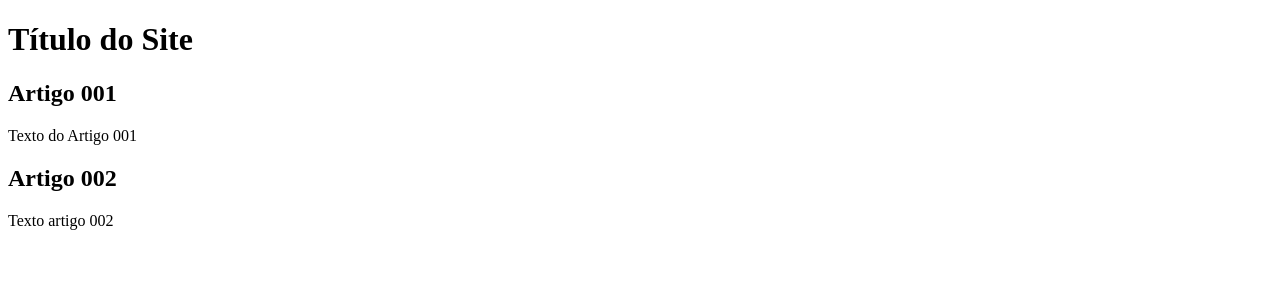
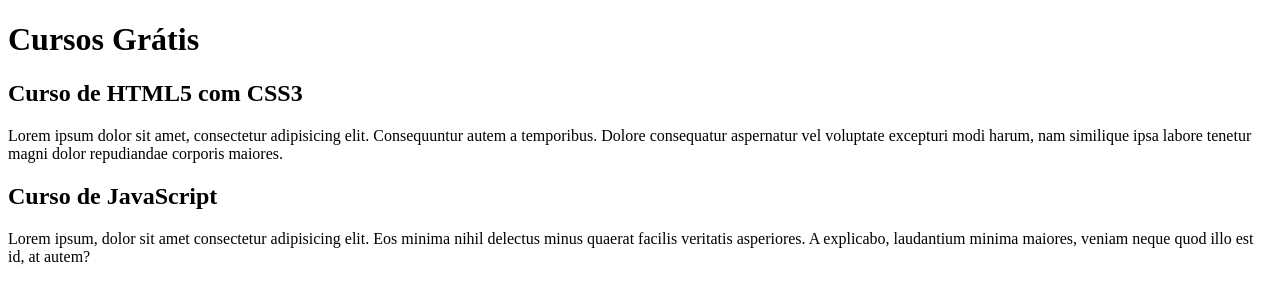
Before and after one commit to Douglasbpinheiro/Teste_site, a plain HTML site: page index.html in a window 1280 px wide. Drawn offline with Linux system fonts and the light colour scheme.

Commit message:
inicio conteudo
inicio conteudo

```diff
--- a/index.html
+++ b/index.html
@@ -8,15 +8,15 @@
 <body>
    <main>
        <header>
-           <h1>Título do Site</h1>
+           <h1>Cursos Grátis</h1>
        </header>
        <article>
-           <h2>Artigo 001</h2>
-           <p>Texto do Artigo 001</p>
+           <h2>Curso de HTML5 com CSS3</h2>
+           <p>Lorem ipsum dolor sit amet, consectetur adipisicing elit. Consequuntur autem a temporibus. Dolore consequatur aspernatur vel voluptate excepturi modi harum, nam similique ipsa labore tenetur magni dolor repudiandae corporis maiores.</p>
        </article>
        <article>
-           <h2>Artigo 002</h2>
-           <p>Texto artigo 002</p>
+           <h2>Curso de JavaScript</h2>
+           <p>Lorem ipsum, dolor sit amet consectetur adipisicing elit. Eos minima nihil delectus minus quaerat facilis veritatis asperiores. A explicabo, laudantium minima maiores, veniam neque quod illo est id, at autem?</p>
        </article>
    </main>
 </body>
```
